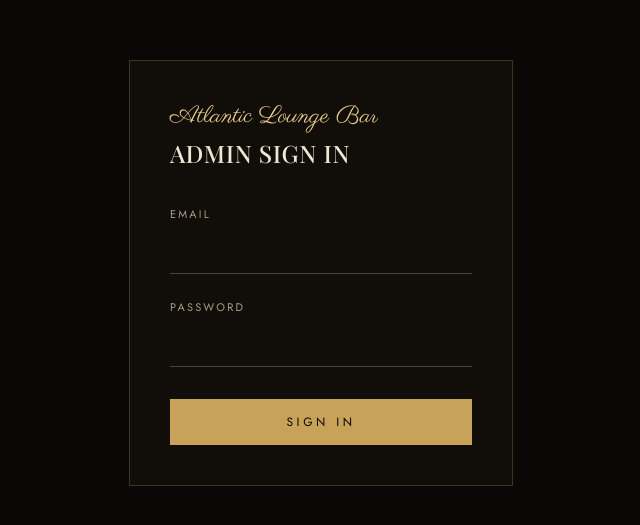
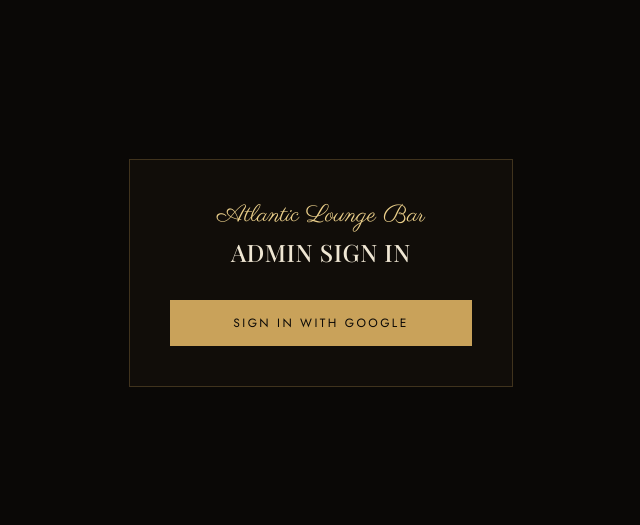
Before and after one commit to rickmaity07-maker/atlantic-bar, a Next.js app: page /admin/login in a window 1280 px wide. Shown: the part 127-652 px from the top of the page, without its empty margins (319-959 px from the left). Built offline with nearby package versions, Linux system fonts and the light colour scheme.

Commit message:
login page changes

```diff
--- a/app/admin/login/page.tsx
+++ b/app/admin/login/page.tsx
@@ -1,26 +1,25 @@
 "use client";
 
-import { useState, type FormEvent } from "react";
+import { useState } from "react";
 import { useRouter } from "next/navigation";
-import { signInWithEmailAndPassword } from "firebase/auth";
+import { GoogleAuthProvider, signInWithPopup } from "firebase/auth";
 import { getClientAuth } from "@/lib/firebaseClient";
 
 export default function AdminLoginPage() {
   const router = useRouter();
-  const [email, setEmail] = useState("");
-  const [password, setPassword] = useState("");
   const [error, setError] = useState<string | null>(null);
   const [loading, setLoading] = useState(false);
 
-  async function handleSubmit(e: FormEvent<HTMLFormElement>) {
-    e.preventDefault();
+  async function handleGoogleSignIn() {
     setError(null);
     setLoading(true);
 
     try {
-      const credential = await signInWithEmailAndPassword(getClientAuth(), email, password);
+      const provider = new GoogleAuthProvider();
+      const credential = await signInWithPopup(getClientAuth(), provider);
       const idToken = await credential.user.getIdToken();
 
+      // Create admin session cookie
       const res = await fetch("/api/admin/session", {
         method: "POST",
         headers: { "Content-Type": "application/json" },
@@ -29,19 +28,13 @@
 
       if (!res.ok) {
         const payload = await res.json().catch(() => ({}));
-        throw new Error(payload.error ?? "Sign-in failed.");
+        throw new Error(payload.error ?? "Unauthorized admin access.");
       }
 
       router.push("/admin/dashboard");
       router.refresh();
     } catch (err) {
-      // Firebase throws its own error shapes; keep the message generic and safe to show.
-      const message =
-        err instanceof Error && err.message.includes("auth/")
-          ? "Incorrect email or password."
-          : err instanceof Error
-          ? err.message
-          : "Sign-in failed.";
+      const message = err instanceof Error ? err.message : "Sign-in failed.";
       setError(message);
     } finally {
       setLoading(false);
@@ -50,49 +43,23 @@
 
   return (
     <main className="min-h-screen bg-obsidian flex items-center justify-center px-6">
-      <form
-        onSubmit={handleSubmit}
-        className="w-full max-w-sm bg-charcoal/70 border border-gold/25 p-8 md:p-10"
-      >
+      <div className="w-full max-w-sm bg-charcoal/70 border border-gold/25 p-8 md:p-10 text-center">
         <p className="font-script text-2xl text-gold-bright mb-1">Atlantic Lounge Bar</p>
         <h1 className="font-display text-2xl uppercase tracking-wide text-cream mb-8">
           Admin Sign In
         </h1>
 
-        <label className="block mb-5">
-          <span className="text-[11px] tracking-[0.2em] uppercase text-smoke">Email</span>
-          <input
-            type="email"
-            required
-            autoComplete="username"
-            value={email}
-            onChange={(e) => setEmail(e.target.value)}
-            className="mt-2 w-full bg-transparent border-b border-cream/25 focus:border-gold py-2 text-cream outline-none transition-colors"
-          />
-        </label>
-
-        <label className="block mb-8">
-          <span className="text-[11px] tracking-[0.2em] uppercase text-smoke">Password</span>
-          <input
-            type="password"
-            required
-            autoComplete="current-password"
-            value={password}
-            onChange={(e) => setPassword(e.target.value)}
-            className="mt-2 w-full bg-transparent border-b border-cream/25 focus:border-gold py-2 text-cream outline-none transition-colors"
-          />
-        </label>
-
         <button
-          type="submit"
+          onClick={handleGoogleSignIn}
           disabled={loading}
-          className="w-full border border-gold px-10 py-3.5 text-xs tracking-[0.3em] uppercase text-obsidian bg-gold disabled:opacity-60 disabled:cursor-not-allowed"
+          type="button"
+          className="w-full border border-gold px-6 py-3.5 text-xs tracking-[0.2em] uppercase text-obsidian bg-gold hover:bg-gold-bright transition-colors disabled:opacity-60 disabled:cursor-not-allowed"
         >
-          {loading ? "Signing in…" : "Sign In"}
+          {loading ? "Signing in…" : "Sign In with Google"}
         </button>
 
         {error && <p className="mt-4 text-xs text-red-400 tracking-wide">{error}</p>}
-      </form>
+      </div>
     </main>
   );
 }
```
